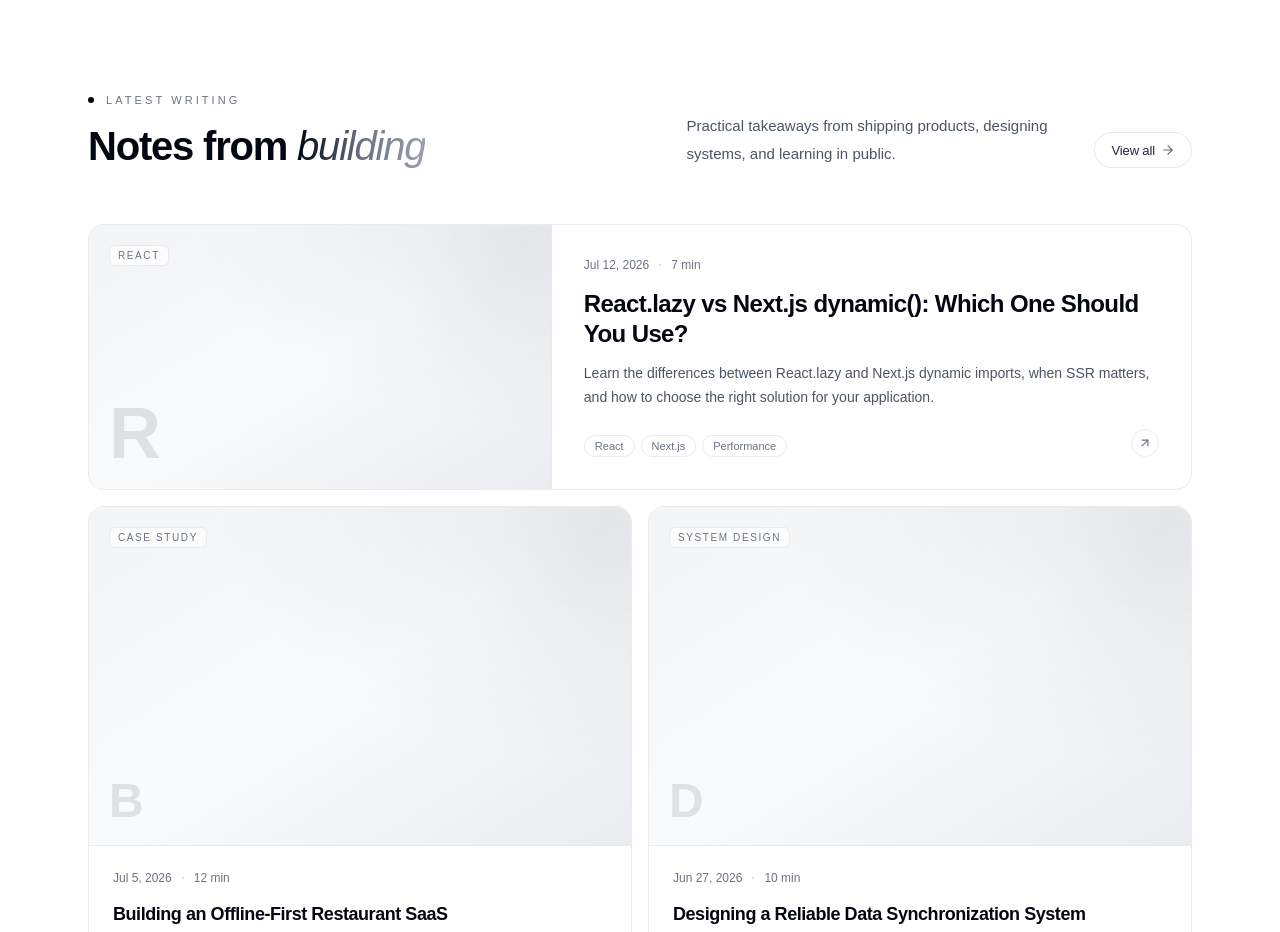
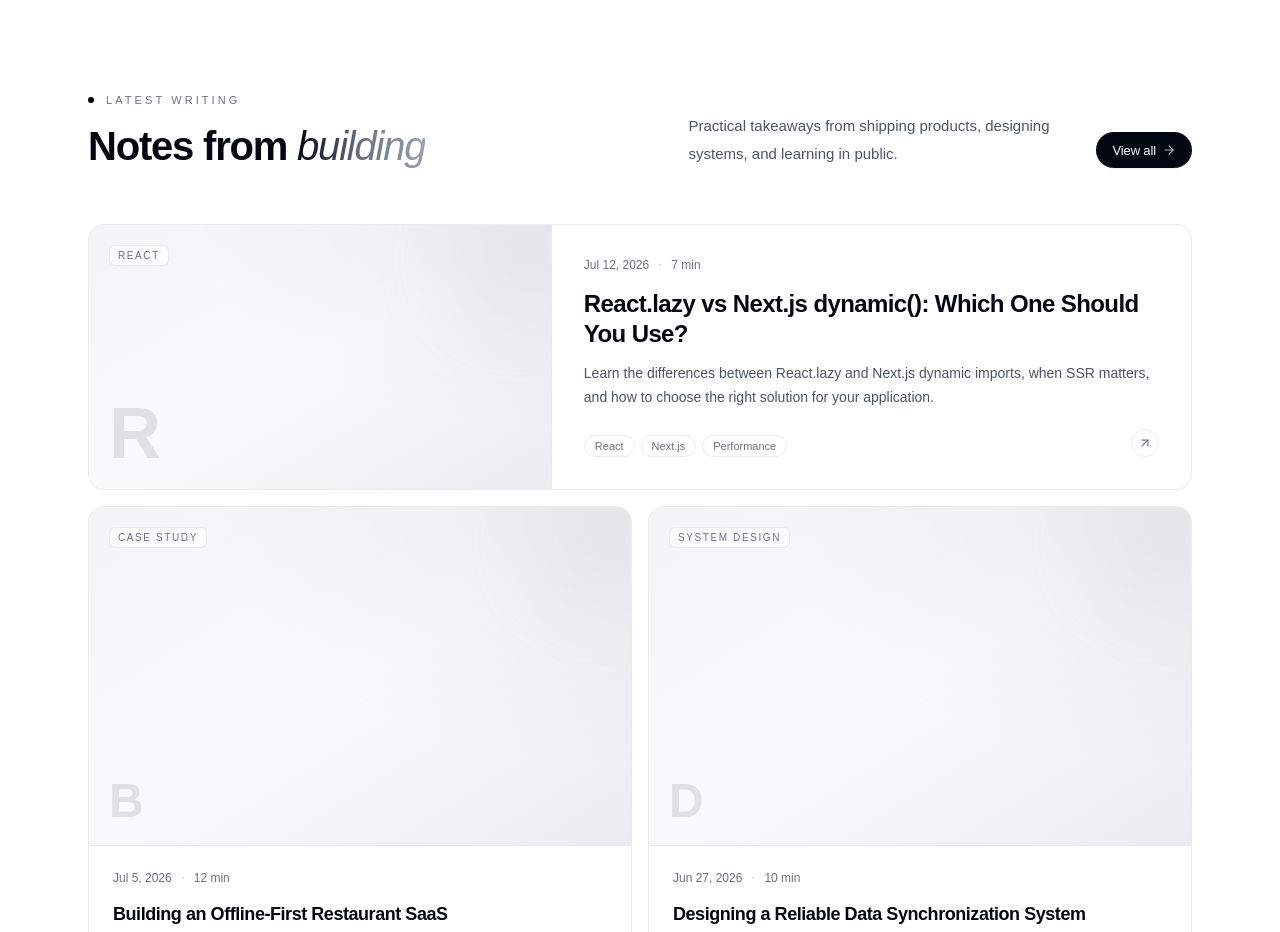
Before and after one commit to kai-zen/personal-website, a Next.js app: page / in a window 1280 px wide. Shown: the part 1180-2112 px from the top of the page. Built offline with nearby package versions, Linux system fonts and the light colour scheme.

Commit message:
[0.4.2]: Changed view all button variant to primary.

```diff
--- a/package.json
+++ b/package.json
@@ -1,6 +1,6 @@
 {
   "name": "portfolio",
-  "version": "0.4.1",
+  "version": "0.4.2",
   "private": true,
   "scripts": {
     "dev": "next dev",
--- a/src/sections/home/articles/index.tsx
+++ b/src/sections/home/articles/index.tsx
@@ -55,7 +55,7 @@ const ArticlesSection: FC = () => {
               learning in public.
             </Typography>
 
-            <Button href="/articles" variant="outlined" size="sm" arrow>
+            <Button href="/articles" variant="primary" size="sm" arrow>
               View all
             </Button>
           </div>
@@ -69,7 +69,7 @@ const ArticlesSection: FC = () => {
         </div>
 
         <div className="mt-6 flex justify-center sm:hidden">
-          <Button href="/articles" variant="outlined" size="sm" arrow>
+          <Button href="/articles" variant="primary" size="sm" arrow>
             View all articles
           </Button>
         </div>
```
